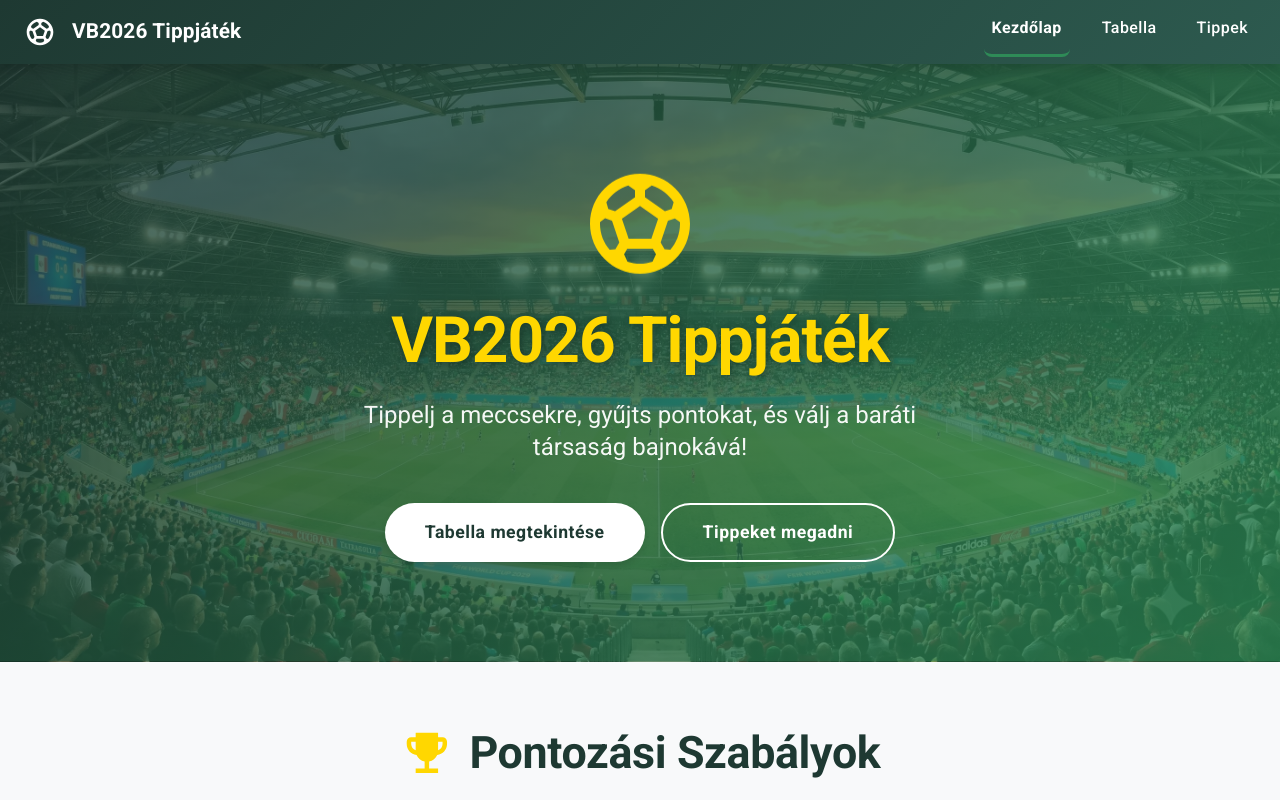
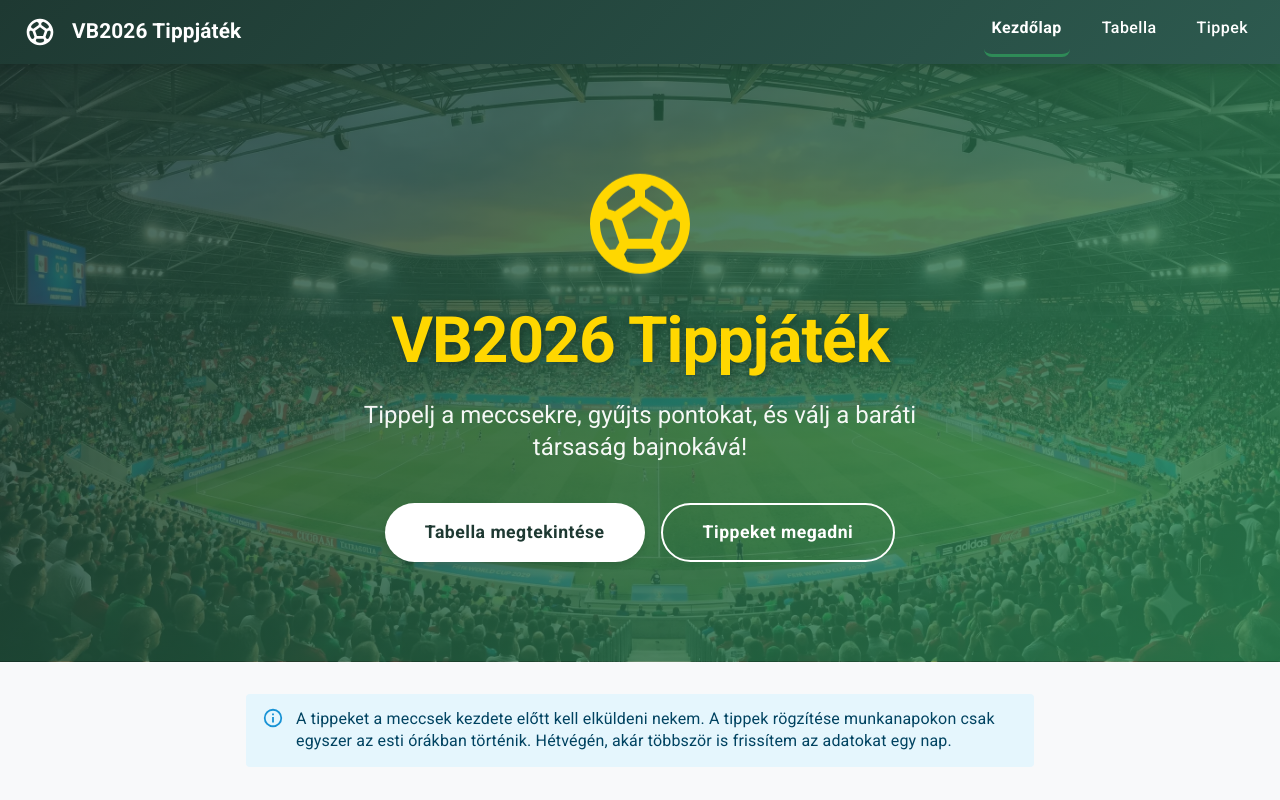
Before and after one commit to nemethkristof/vb_tipping, a React (Vite) app: page / in a window 1280 px wide. Shown: the top 800 px of the page. Built offline with nearby package versions, Linux system fonts and the light colour scheme; a web font is replaced by a local one.

Commit message:
Alert on Home page.

```diff
--- a/src/pages/Home.jsx
+++ b/src/pages/Home.jsx
@@ -6,6 +6,7 @@ import LeaderboardIcon from '@mui/icons-material/Leaderboard'
 import RuleCard from '../components/RuleCard'
 import StatCard from '../components/StatCard'
 import stadionBg from '../assets/stadion.webp'
+import Alert from '@mui/material/Alert'
 
 const Home = () => {
   const navigate = useNavigate()
@@ -125,6 +126,13 @@ const Home = () => {
         </Box>
       </Box>
 
+      <Container maxWidth="md">
+        <Alert severity="info" sx={{ m: 4, fontSize: isMobile ? '0.9rem' : '1rem' }}>
+           A tippeket a meccsek kezdete előtt kell elküldeni nekem.
+           A tippek rögzítése munkanapokon csak egyszer az esti órákban történik. Hétvégén, akár többször is frissítem az adatokat egy nap.
+        </Alert>
+      </Container>
+
       {/* Rules Section */}
       <Container maxWidth="lg" sx={{ py: 8 }}>
         <Typography
```
